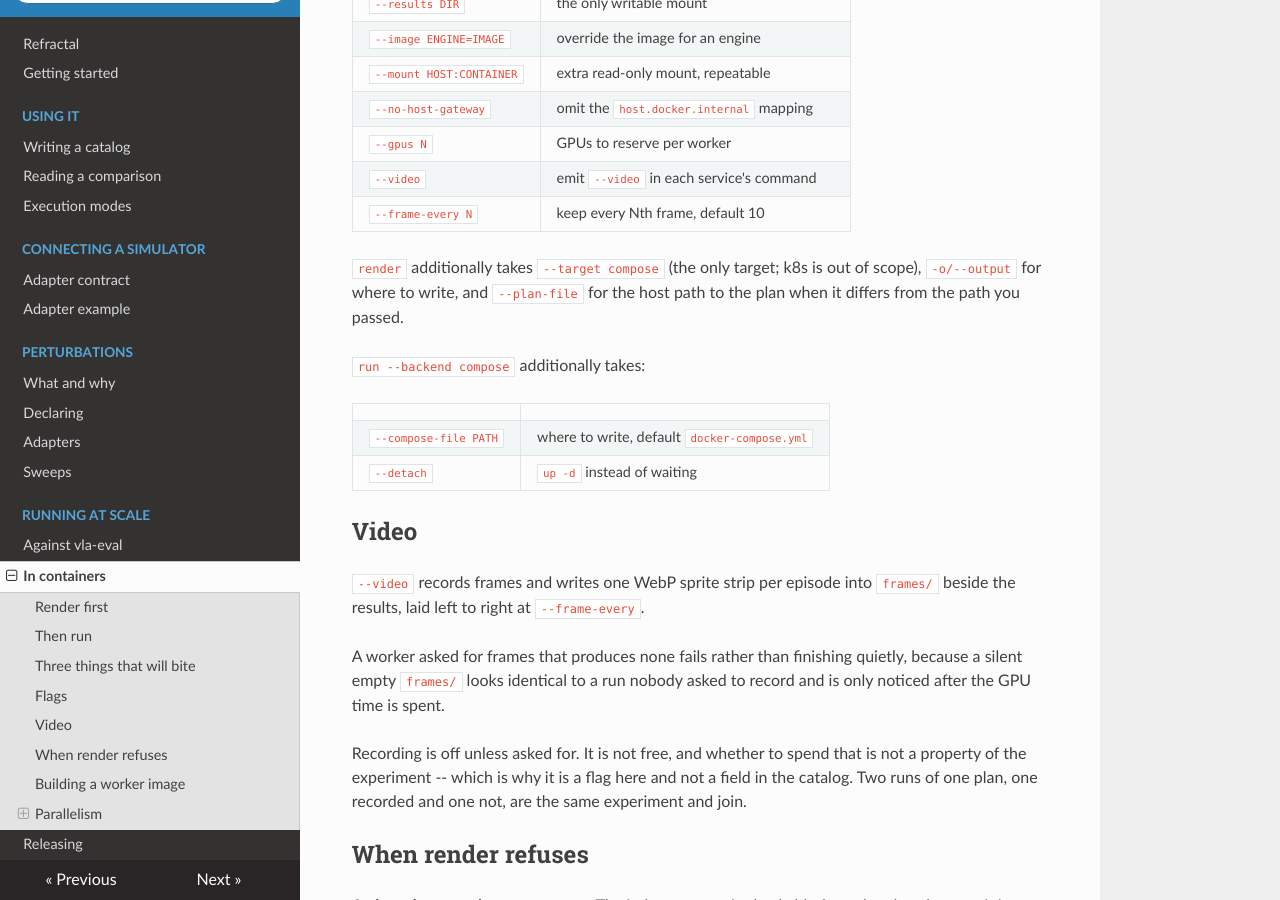
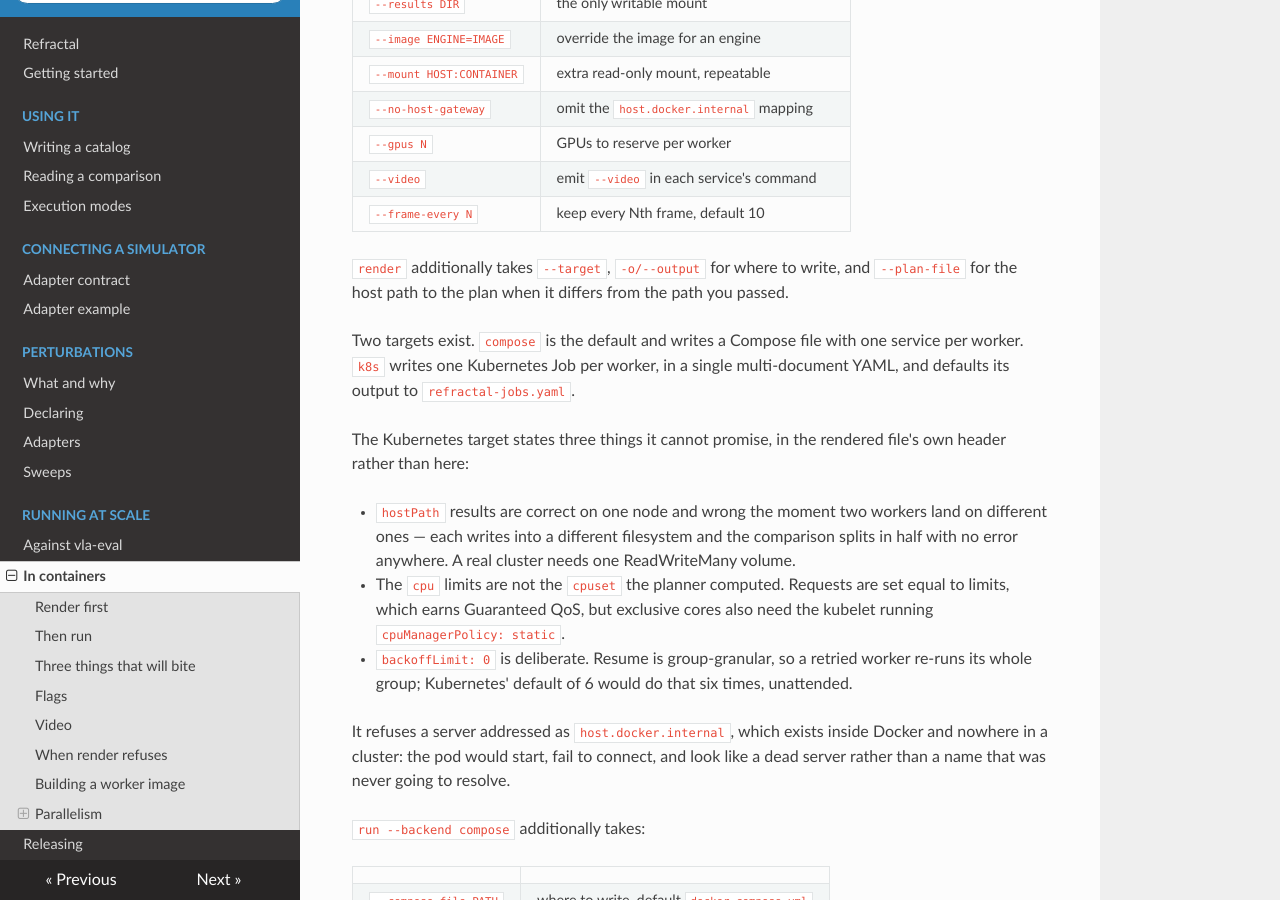
Before and after one commit to nalinraut/refractal, an MkDocs documentation site: the page built from docs/backend-compose.md, in a window 1280 px wide and 900 px high, scrolled down 1666 px. Built offline with MkDocs 1.6.1, drawn with Linux system fonts in a browser that asks for light colours; nearby versions of some CDN libraries.

Commit message:
Document the k8s target instead of disclaiming it
backend-compose.md said `--target compose` was "the only target; k8s is out of
scope". That was true when written and stopped being true when the target
shipped, so the reference page was telling readers a feature did not exist
while the CLI offered it.

Replaced with what the target does and, more usefully, the three things it
cannot promise -- hostPath results being correct on exactly one node, cpu
limits not being the cpuset the planner computed, and backoffLimit: 0 being
deliberate because resume is group-granular. Those live in the rendered file's
own header too; the page points at them rather than restating them as prose
nobody cross-checks.

Swept the rest of the docs for the same shape while here. Three other absence
claims survive because they are still true, verified against the registry
rather than by reading: no action-protocol effect exists, the protocol is
designed for three and two are built, and there is no one-off impulse.

```diff
--- a/docs/backend-compose.md
+++ b/docs/backend-compose.md
@@ -87,9 +87,31 @@ second calls the first. These are they:
 | `--video` | emit `--video` in each service's command |
 | `--frame-every N` | keep every Nth frame, default 10 |
 
-`render` additionally takes `--target compose` (the only target; k8s is out of
-scope), `-o/--output` for where to write, and `--plan-file` for the host path to
-the plan when it differs from the path you passed.
+`render` additionally takes `--target`, `-o/--output` for where to write, and
+`--plan-file` for the host path to the plan when it differs from the path you
+passed.
+
+Two targets exist. `compose` is the default and writes a Compose file with one
+service per worker. `k8s` writes one Kubernetes Job per worker, in a single
+multi-document YAML, and defaults its output to `refractal-jobs.yaml`.
+
+The Kubernetes target states three things it cannot promise, in the rendered
+file's own header rather than here:
+
+* `hostPath` results are correct on one node and wrong the moment two workers
+  land on different ones — each writes into a different filesystem and the
+  comparison splits in half with no error anywhere. A real cluster needs one
+  ReadWriteMany volume.
+* The `cpu` limits are not the `cpuset` the planner computed. Requests are set
+  equal to limits, which earns Guaranteed QoS, but exclusive cores also need
+  the kubelet running `cpuManagerPolicy: static`.
+* `backoffLimit: 0` is deliberate. Resume is group-granular, so a retried
+  worker re-runs its whole group; Kubernetes' default of 6 would do that six
+  times, unattended.
+
+It refuses a server addressed as `host.docker.internal`, which exists inside
+Docker and nowhere in a cluster: the pod would start, fail to connect, and look
+like a dead server rather than a name that was never going to resolve.
 
 `run --backend compose` additionally takes:
 
```
